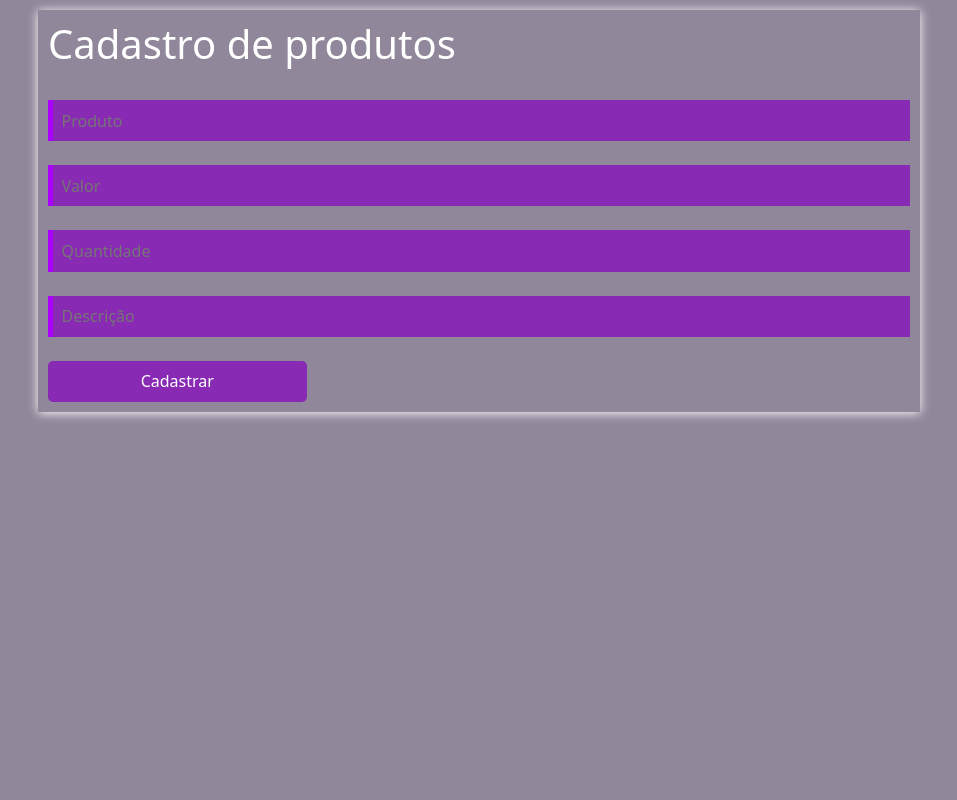
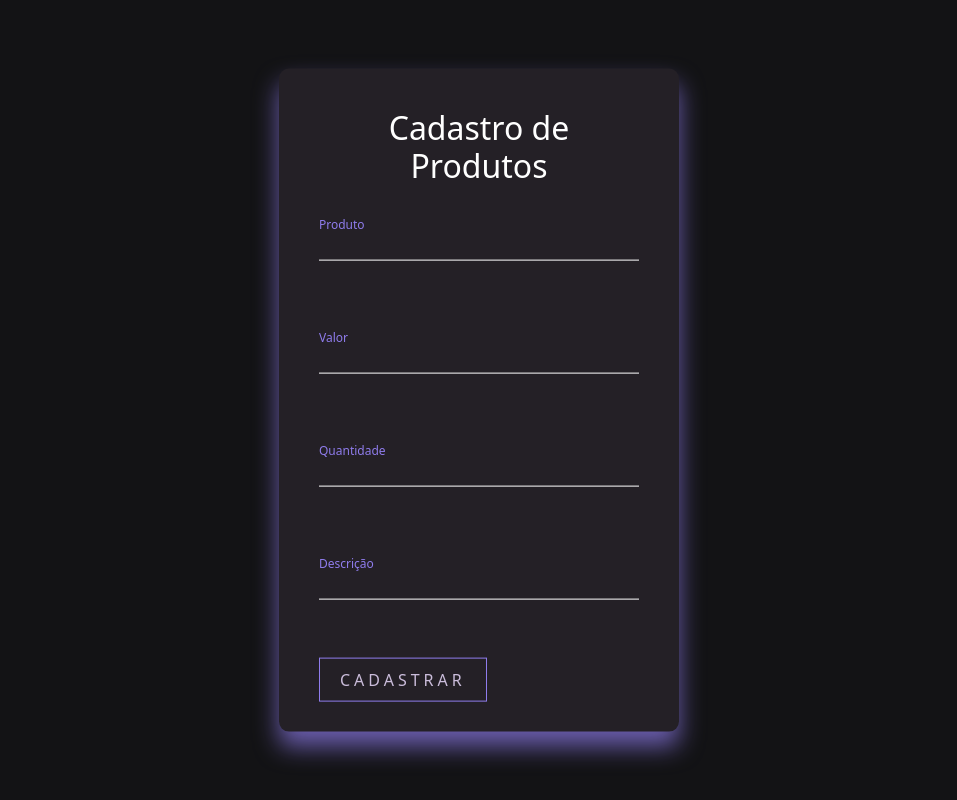
Before and after one commit to IanTth/Django-Crud, a Django app: page /cadastro_produto in a window 1280 px wide. Shown: the whole page, without its empty margins (161-1118 px from the left). Run offline with Django 3.2, Linux system fonts and the light colour scheme.

Commit message:
Enbelezando o cadastro (bug de animação ainda presente)

```diff
--- /dev/null
+++ b/project/loja/static/style1.css
@@ -0,0 +1,100 @@
+
+* {
+    box-sizing: border-box;
+}
+
+body{
+    background: #131315;
+}
+
+.cadastro-box{
+    position: absolute;
+    top: 50%;
+    left: 50%;
+    width: 400px;
+    padding: 40px;
+    transform: translate(-50%, -50%);
+    background: #242026;
+    box-shadow: 0 15px 25px rgba(142, 124, 236, 0.7);
+    border-radius: 10px;
+}
+
+.cadastro-box h2{
+    margin: 0 0 30px;
+    padding: 0;
+    color: #fff;
+    text-align: center;
+}
+
+.cadastro-box .text-box input{
+    position: relative;
+    width: 100%;
+    padding: 10px 0;
+    font-size: 16px;
+    color: #fff;
+    margin-bottom: 30px;
+    border: none;
+    border-bottom: 1px solid #fff;
+    outline: none;
+    background: transparent;
+}
+
+.cadastro-box .text-box label{
+    position: relative;
+    left: 0;
+    top: -60px;
+    padding: 10px 0;
+    font-size: 16px;
+    color: #fff;
+    pointer-events: none;
+    transition: .5s;
+}
+
+.cadastro-box .text-box input:focus~label{
+    top: -85px;
+    left: 0;
+    color: #8f7cec;
+    font-size: 12px;
+}
+
+.cadastro-box .text-box input:valid~label{
+    top: -85px;
+    left: 0;
+    color: #8f7cec;
+    font-size: 12px;
+}
+
+#submit{
+    padding: 10px 20px;
+    color: #cbbddb;
+    font-size: 16px;
+    text-decoration: none;
+    text-transform: uppercase;
+    overflow: hidden;
+    transition: .5s;
+    letter-spacing: 4px;
+    border: 1px solid #8f7cec;
+    margin: auto;
+}
+
+#submit:hover{
+    background: #8f7cec;
+    color: #fff;
+    border-radius: 5px;
+    box-shadow: 0 0 5px #8f7cec, 0 0 25px #8f7cec, 0 0 50px #8f7cec, 0 0 100px #8f7cec;
+}
+
+.button-cadastro{
+    display: flex;
+    flex-direction: row;
+    margin-top: 20px;
+}
+
+.msg{
+    font-size: 14px;
+    text-decoration: none;
+    color: #fff;
+    margin: auto;
+    width: 60%;
+    text-align: center;
+}
--- a/project/loja/templates/cadastro.html
+++ b/project/loja/templates/cadastro.html
@@ -5,21 +5,51 @@
     <meta http-equiv="X-UA-Compatible" content="IE=edge">
     <meta name="viewport" content="width=device-width, initial-scale=1.0">
     <link href="https://cdn.jsdelivr.net/npm/bootstrap@5.2.1/dist/css/bootstrap.min.css" rel="stylesheet" integrity="sha384-iYQeCzEYFbKjA/T2uDLTpkwGzCiq6soy8tYaI1GyVh/UjpbCx/TYkiZhlZB6+fzT" crossorigin="anonymous">
-    <link rel="stylesheet" href="/static/style.css">
+    <link rel="stylesheet" href="/static/style1.css">
     <title>Cadastro</title>
 </head>
 <body>
-    <form method="POST"> {% csrf_token %}
-        <h1>Cadastro de produtos</h1>
-        <br>
-            <input type="text" placeholder="Produto" name="nome"><br><br>
-            <input type="decimal" placeholder="Valor" name="valor"><br><br>
-            <input type="decimal" placeholder="Quantidade" name="quantidade"><br><br>
-            <input type="text" placeholder="Descrição" name="descrição"><br><br>
-            <button>Cadastrar</button> <br>
+    <div class="cadastro-box">
+        <h2>Cadastro de Produtos</h2>
 
-            {{ msg }}
-    </form>
+        <form id="crud" method="POST"> {% csrf_token %}
+
+            <div class="text-box">
+                <input type="text" name="nome">
+                <label>Produto</label>
+            </div>
+
+            <div class="text-box">
+                <input type="decimal" name="valor">
+                <label>Valor</label>
+            </div>
+
+            <div class="text-box">
+                <input type="decimal" name="quantidade">
+                <label>Quantidade</label>
+            </div>
+
+            <div class="text-box">
+                <input type="text" name="descrição">
+                <label>Descrição</label>
+            </div>
+
+            <div class="buttom-cadastro">
+
+                <a href="javascript:{}" id="submit" onClick="document.getElementById('crud').submit();">Cadastrar</a>
+
+                <div class="msg">
+                    {{ msg }}
+                </div>
+
+            </div>
+
+
+
+
+        </form>
+    </div>
+
 
 </body>
 </html>
```
Also changed, not shown: project/db.sqlite3.
